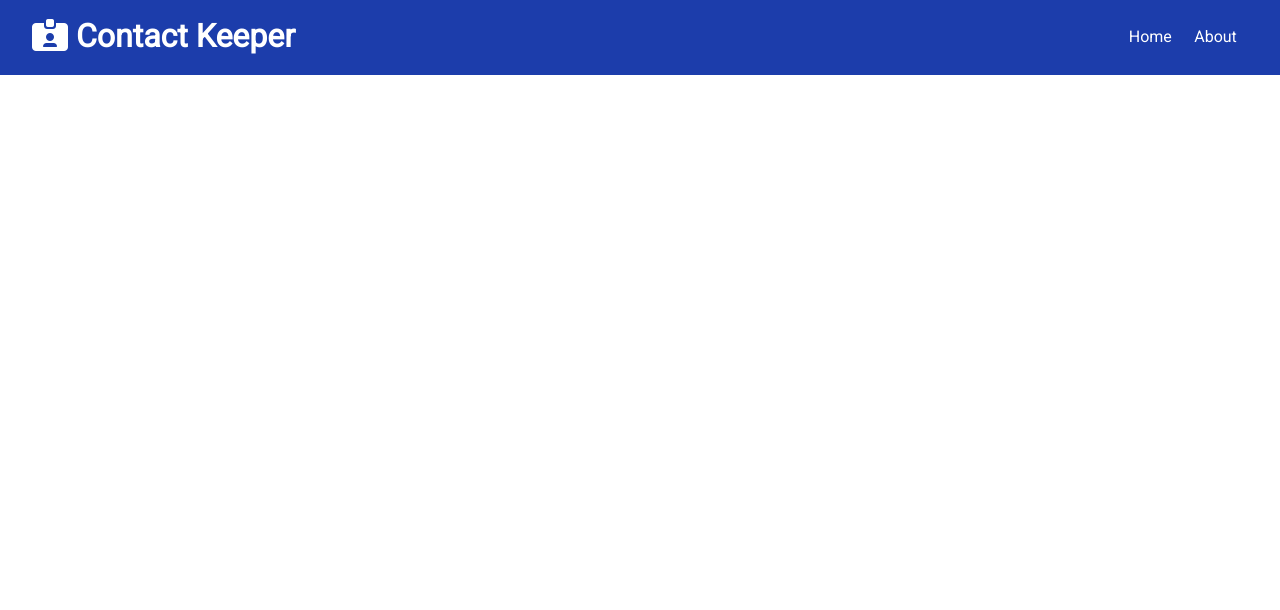
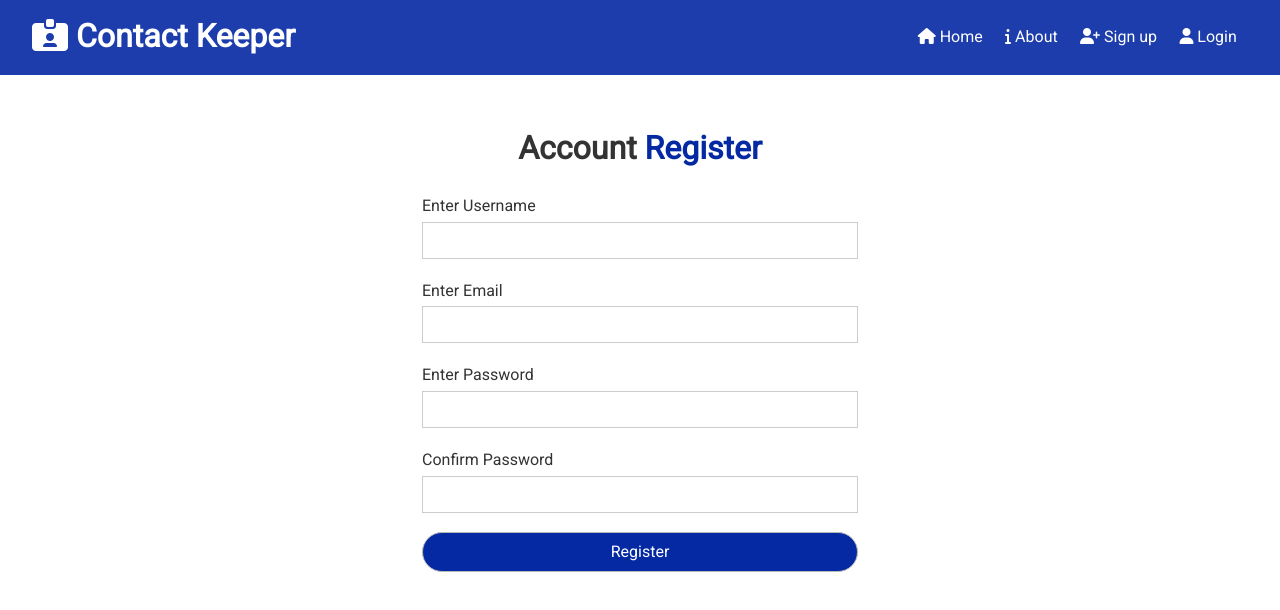
Before and after one commit to twilight-warlock/contact-keeper, a React (Create React App) app in the folder clientside/: page /register in a window 1280 px wide. Shown: the top 610 px of the page. Built offline with nearby package versions, Linux system fonts and the light colour scheme.

Commit message:
Added Register and Login pages to the App

```diff
--- a/clientside/src/App.js
+++ b/clientside/src/App.js
@@ -5,6 +5,8 @@
 import About from "./components/pages/About";
 import ContactState from "./context/contact/ContactState";
 import AuthState from "./context/auth/AuthState";
+import Register from "./components/auth/Register";
+import Login from "./components/auth/login";
 
 import "./App.css";
 
@@ -19,6 +21,8 @@
               <Switch>
                 <Route exact path="/" component={Home} />
                 <Route exact path="/about" component={About} />
+                <Route exact path="/register" component={Register} />
+                <Route exact path="/login" component={Login} />
               </Switch>
             </div>
           </Fragment>
--- /dev/null
+++ b/clientside/src/components/auth/Register.js
@@ -0,0 +1,62 @@
+import React, { useState } from "react";
+
+const Register = () => {
+  const [user, setUser] = useState({
+    name: "",
+    email: "",
+    password: "",
+    password2: "",
+  });
+
+  const { name, email, password, password2 } = user;
+
+  const onChange = (e) => setUser({ ...user, [e.target.name]: e.target.value });
+
+  const onSubmit = (e) => {
+    e.preventDefault();
+    console.log("Registeration Complete");
+  };
+
+  return (
+    <div className="form-container">
+      <h1>
+        Account <span className="text-primary">Register</span>
+      </h1>
+      <form onSubmit={onSubmit}>
+        <div className="form-group">
+          <label htmlFor="name">Enter Username</label>
+          <input type="text" name="name" value={name} onChange={onChange} />
+        </div>
+        <div className="form-group">
+          <label htmlFor="email">Enter Email</label>
+          <input type="text" name="email" value={email} onChange={onChange} />
+        </div>
+        <div className="form-group">
+          <label htmlFor="password">Enter Password</label>
+          <input
+            type="password"
+            name="password"
+            value={password}
+            onChange={onChange}
+          />
+        </div>
+        <div className="form-group">
+          <label htmlFor="password2">Confirm Password</label>
+          <input
+            type="password"
+            name="password2"
+            value={password2}
+            onChange={onChange}
+          />
+        </div>
+        <input
+          type="submit"
+          value="Register"
+          className="btn btn-primary btn-block"
+        />
+      </form>
+    </div>
+  );
+};
+
+export default Register;
--- /dev/null
+++ b/clientside/src/components/auth/login.js
@@ -0,0 +1,47 @@
+import React, { useState } from "react";
+
+const Login = () => {
+  const [user, setUser] = useState({
+    email: "",
+    password: "",
+  });
+
+  const { email, password } = user;
+
+  const onChange = (e) => setUser({ ...user, [e.target.name]: e.target.value });
+
+  const onSubmit = (e) => {
+    e.preventDefault();
+    console.log("Login Complete");
+  };
+
+  return (
+    <div className="form-container">
+      <h1>
+        Account <span className="text-primary">Login</span>
+      </h1>
+      <form onSubmit={onSubmit}>
+        <div className="form-group">
+          <label htmlFor="email">Enter Email</label>
+          <input type="text" name="email" value={email} onChange={onChange} />
+        </div>
+        <div className="form-group">
+          <label htmlFor="password">Enter Password</label>
+          <input
+            type="password"
+            name="password"
+            value={password}
+            onChange={onChange}
+          />
+        </div>
+        <input
+          type="submit"
+          value="Login"
+          className="btn btn-primary btn-block"
+        />
+      </form>
+    </div>
+  );
+};
+
+export default Login;
--- a/clientside/src/components/layout/Navbar.js
+++ b/clientside/src/components/layout/Navbar.js
@@ -10,10 +10,24 @@
       </h1>
       <ul>
         <li>
-          <Link to="/">Home</Link>
+          <Link to="/">
+            <i className="fa fa-home"></i> Home
+          </Link>
         </li>
         <li>
-          <Link to="/about">About</Link>
+          <Link to="/about">
+            <i className="fa fa-info"></i> About
+          </Link>
+        </li>
+        <li>
+          <Link to="/register">
+            <i className="fa fa-user-plus"></i> Sign up
+          </Link>
+        </li>
+        <li>
+          <Link to="/login">
+            <i className="fa fa-user"></i> Login
+          </Link>
         </li>
       </ul>
     </div>
```
